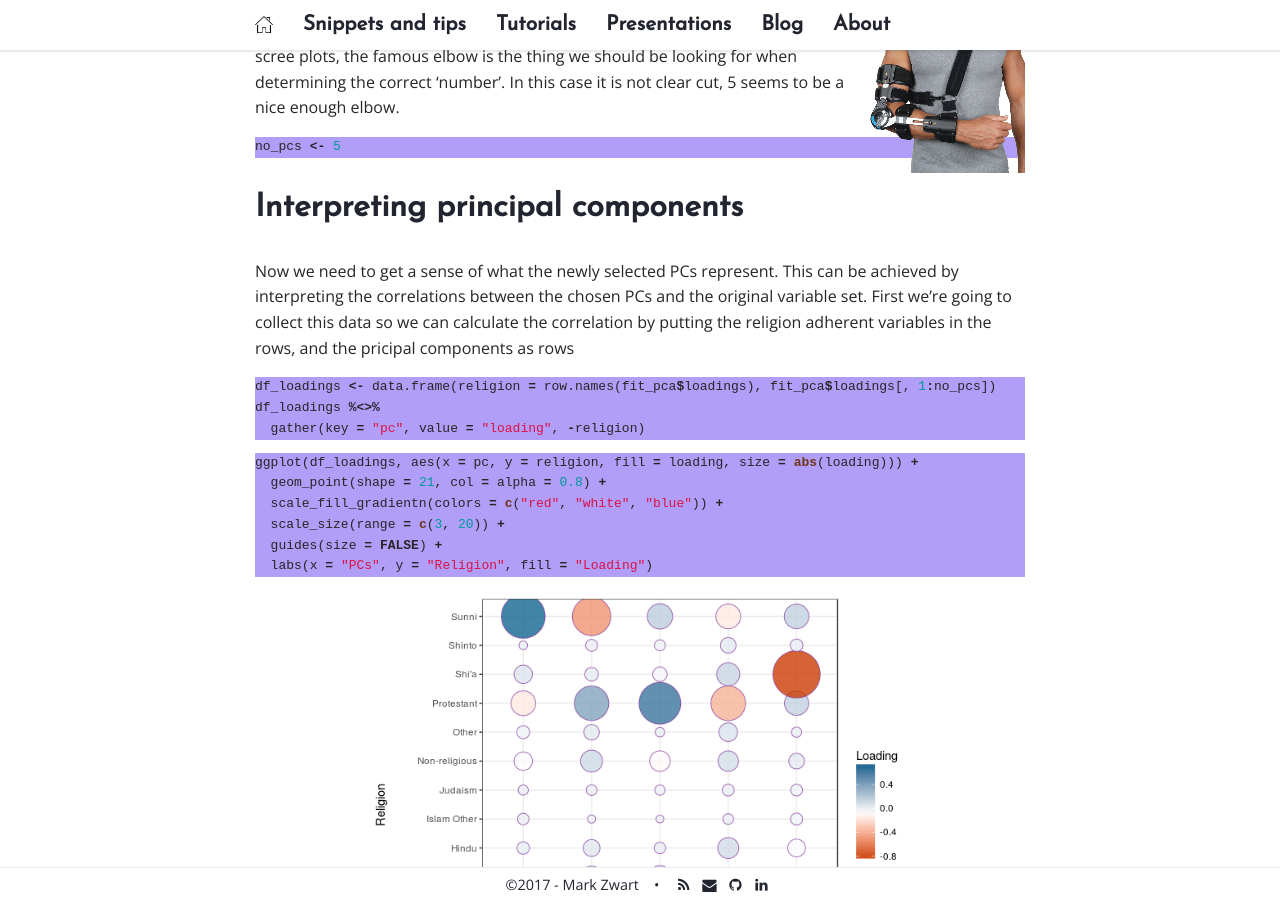
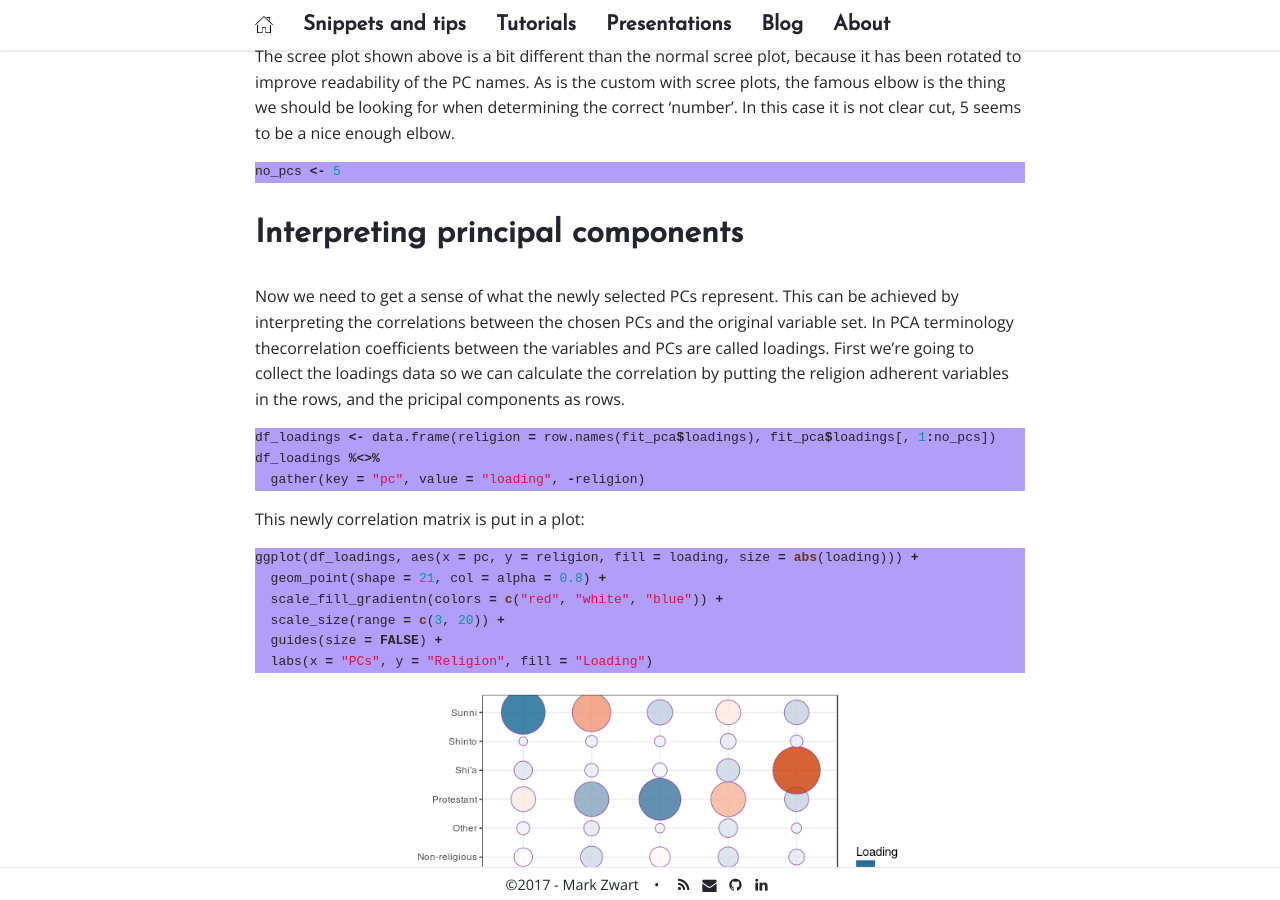
Before and after one commit to mark-me/mark-me.github.io, a Jekyll site: the page built from _pages/tutorials/pca/pca.md, in a window 1280 px wide and 900 px high, scrolled down 5211 px. Built offline with Jekyll 4.4.1, drawn with Linux system fonts in a browser that asks for light colours; nearby versions of some CDN libraries; comment, search, counter and statistics services are not loaded; some of the changed text lies outside the part shown.

Commit message:
Update pca.md

````diff
--- a/_pages/tutorials/pca/pca.md
+++ b/_pages/tutorials/pca/pca.md
@@ -89,6 +89,8 @@
 
 # Choose the number of Principal Components
 
+<img src="/_pages/tutorials/pca/elbow.png" alt="Me" width="168" height="180" align="right"/>
+
 Now all PCs are calculated we can choose which to retain. The choice of the number of PCs to be retained is done by evaluating the variance that each PC adds to the total variance of set of variables. In PCA literature you'll see the terms 'eigenvector' and 'eigenvalue' pop-up a lot. A PC corresponds to an eigenvector, and the variance of the PC corresponds to the eigenvalue. These terms are used, because they are associated with the calculations of variance-covariance matrices used in PCA.
 
 With the following statement we build a data-frame containing the variance for each of the PCs.
@@ -114,8 +116,6 @@
 <img src="/_pages/tutorials/pca/plot-pc-choice.png" alt="Variance PC" width="360" height="450" align="center"/><br>
 {: refdef}
 
-<img src="/_pages/tutorials/pca/elbow.png" alt="Me" width="168" height="180" align="right"/>
-
 The scree plot shown above is a bit different than the normal scree plot, because it has been rotated to improve readability of the PC names. As is the custom with scree plots, the famous elbow is the thing we should be looking for when determining the correct 'number'. In this case it is not clear cut, 5 seems to be a nice enough elbow.
 
 ```r
@@ -124,13 +124,13 @@
 
 # Interpreting principal components
 
-Now we need to get a sense of what the newly selected PCs represent. This can be achieved by interpreting the correlations between the chosen PCs and the original variable set. First we're going to collect this data so we can calculate the correlation by putting the religion adherent variables in the rows, and the pricipal components as rows
+Now we need to get a sense of what the newly selected PCs represent. This can be achieved by interpreting the correlations between the chosen PCs and the original variable set. In PCA terminology thecorrelation coefficients between the variables and PCs are called loadings. First we're going to collect the loadings data so we can calculate the correlation by putting the religion adherent variables in the rows, and the pricipal components as rows.
 ```r
 df_loadings <- data.frame(religion = row.names(fit_pca$loadings), fit_pca$loadings[, 1:no_pcs])
 df_loadings %<>%
   gather(key = "pc", value = "loading", -religion)
 ```
-
+This newly correlation matrix is put in a plot:
 ```r
 ggplot(df_loadings, aes(x = pc, y = religion, fill = loading, size = abs(loading))) +
   geom_point(shape = 21, col = alpha = 0.8) +
@@ -139,7 +139,6 @@
   guides(size = FALSE) +
   labs(x = "PCs", y = "Religion", fill = "Loading")
 ```
-
 {:refdef: style="text-align: center;"}
 <a href="/_pages/tutorials/pca/plot-pc-loadings.png" target="_blank">
 <img src="/_pages/tutorials/pca/plot-pc-loadings.png" alt="PC loadings" width="540" height="450" align="center"/><br>
````
Also changed, not shown: other parts of _pages/tutorials/pca/pca.md (+1 -1 lines).
